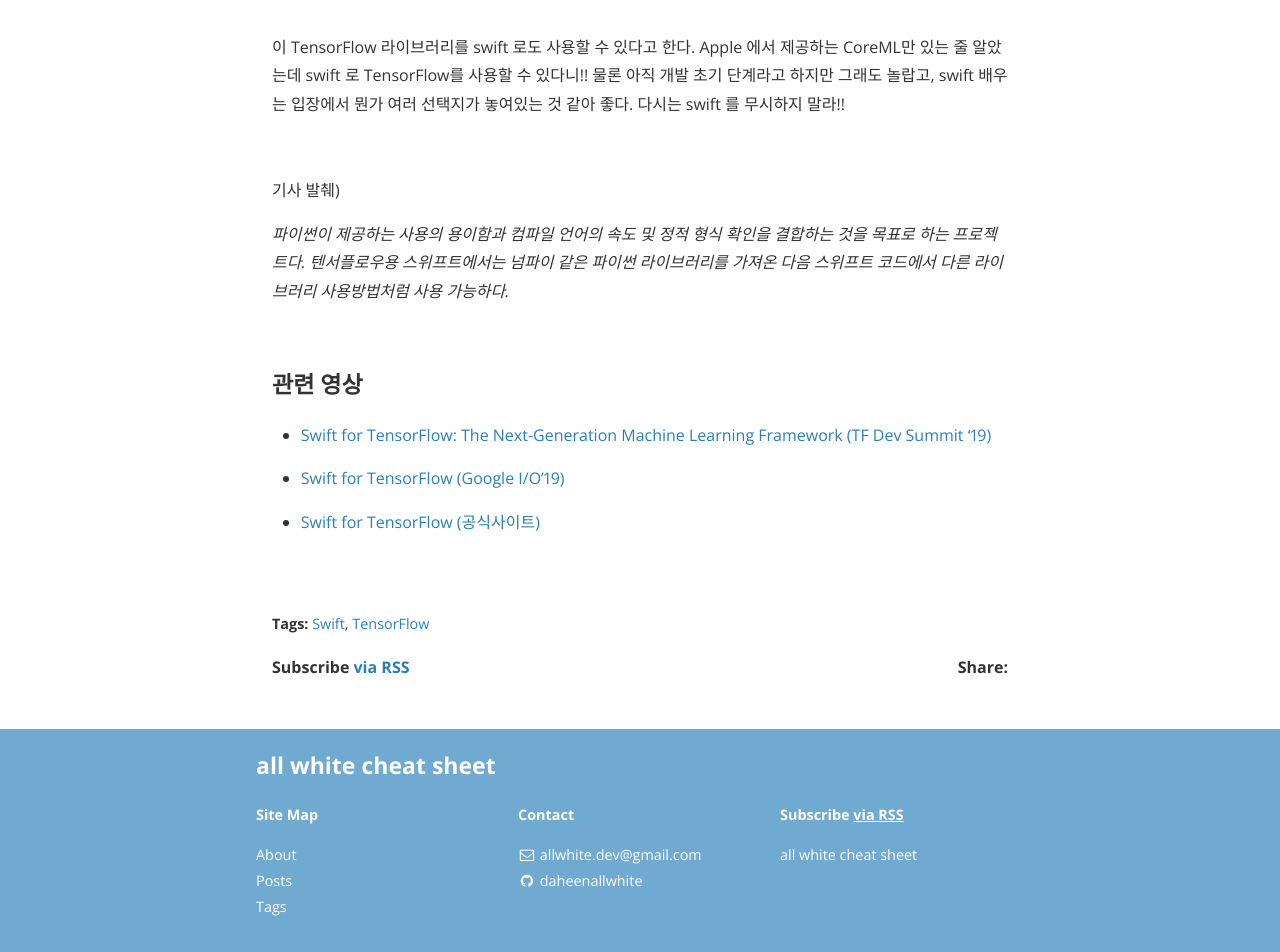
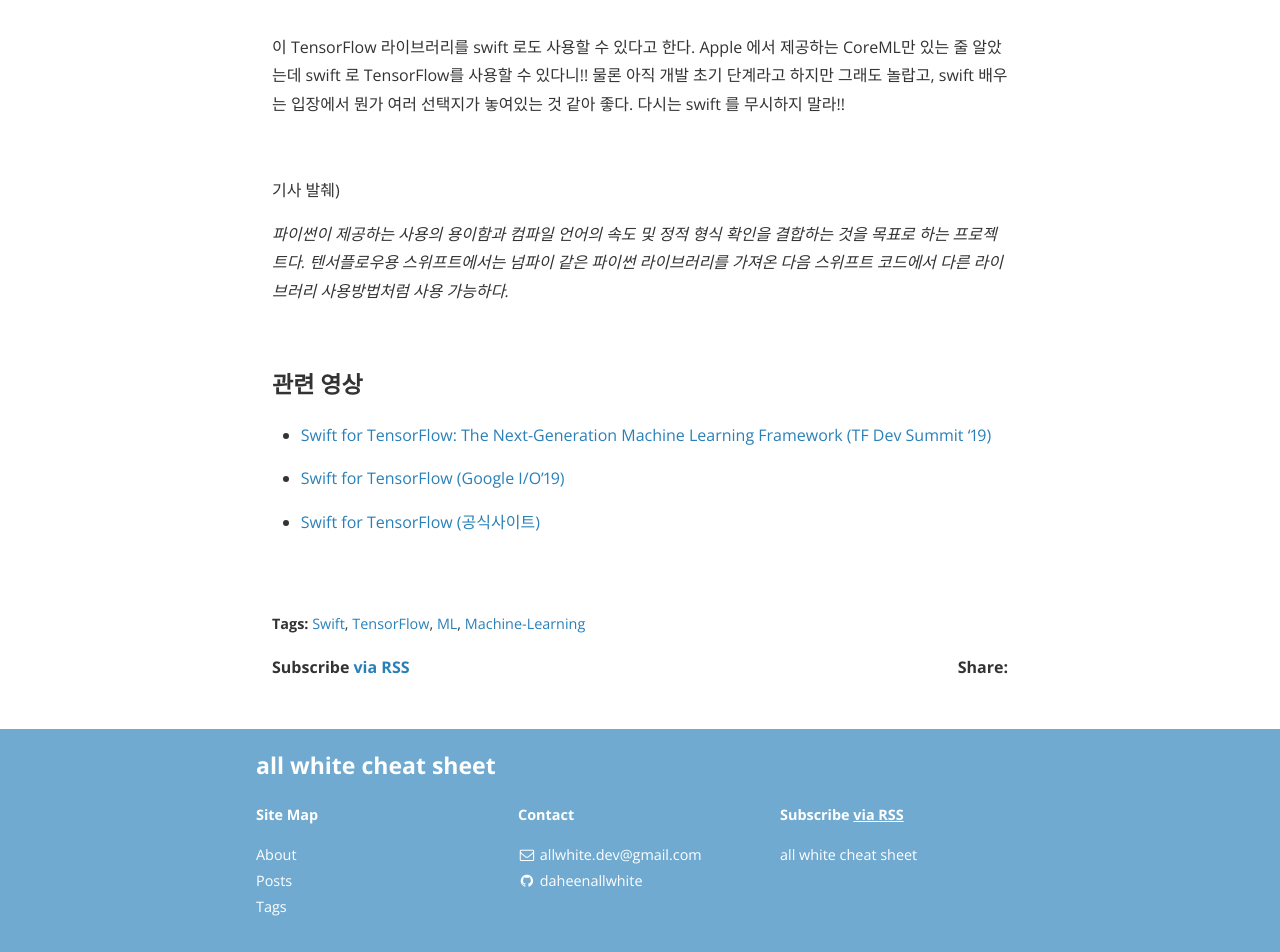
Before and after one commit to daheenallwhite/daheenallwhite.github.io, a Jekyll site: the page built from _posts/2019-06-21-Swift-For-Tensorflow.md, in a window 1280 px wide. Shown: the part 996-1948 px from the top of the page. Built offline with Jekyll 4.4.1, drawn with Linux system fonts in a browser that asks for light colours; nearby versions of some CDN libraries; a style sheet for code colours, icons or effects is not loaded.

Commit message:
Add several tags about machine learning to the post about Swift for TensorFlow

```diff
--- a/_posts/2019-06-21-Swift-For-Tensorflow.md
+++ b/_posts/2019-06-21-Swift-For-Tensorflow.md
@@ -4,7 +4,7 @@
 date:  2019-06-21 10:33:59
 author: Dana Lee
 categories: Swift
-tags: [Swift, TensorFlow]
+tags: [Swift, TensorFlow, ML, Machine-Learning]
 cover:  "/assets/instacode.png"
 ---
 
```
